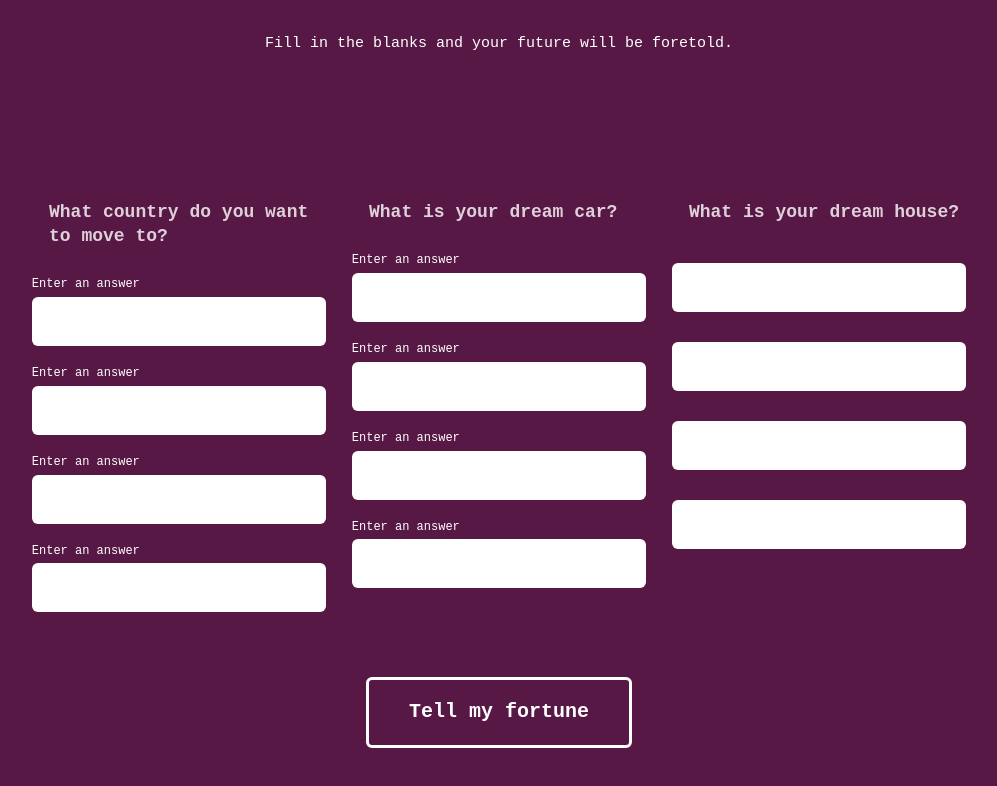
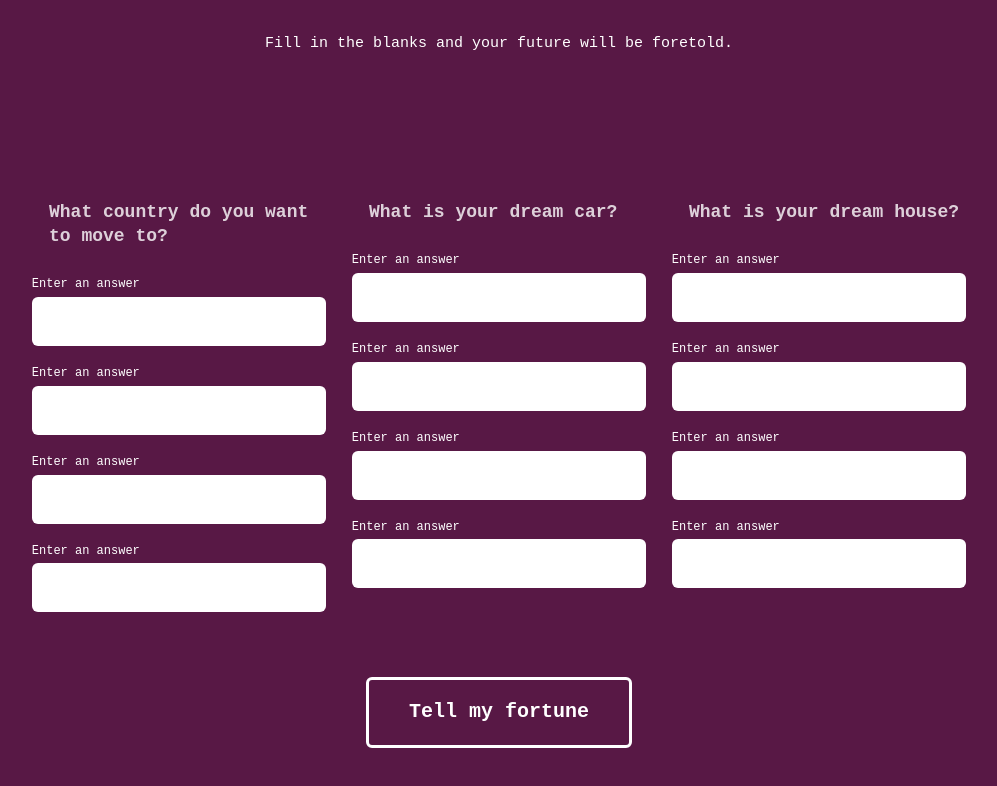
Before and after one commit to kbuddy2/MASHGame, a plain HTML site: page index.html in a window 1280 px wide. Shown: the part 160-946 px from the top of the page, without its empty margins (141-1138 px from the left). Drawn offline with Linux system fonts and the light colour scheme.

Commit message:
Update index.html

```diff
--- a/index.html
+++ b/index.html
@@ -36,10 +36,10 @@
         </div>
         <div class="choice-bucket">
           <h4 class="highlight">What is your dream house?</h4>
-          <input name="answer_3[]" type="text">
-          <input name="answer_3[]" type="text">
-          <input name="answer_3[]" type="text">
-          <input name="answer_3[]" type="text">
+          <label for="formAnswer3">Enter an answer</label><input name="answer_3[]" id="formAnswer3">
+          <label for="formAnswer3">Enter an answer</label><input name="answer_3[]" id="formAnswer3">
+          <label for="formAnswer3">Enter an answer</label><input name="answer_3[]" id="formAnswer3">
+          <label for="formAnswer3">Enter an answer</label><input name="answer_3[]" id="formAnswer3">
         </div>
       </div>
       <button type="submit" class="button-submit">Tell my fortune</button>
```
